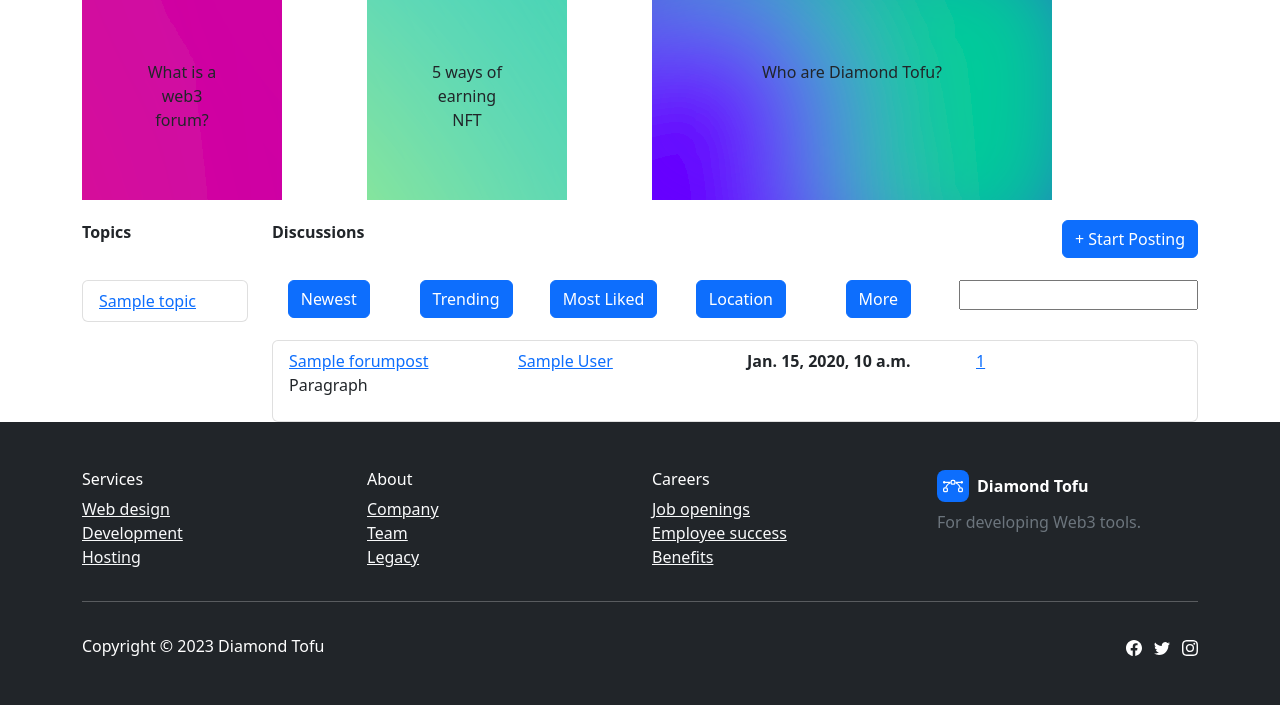
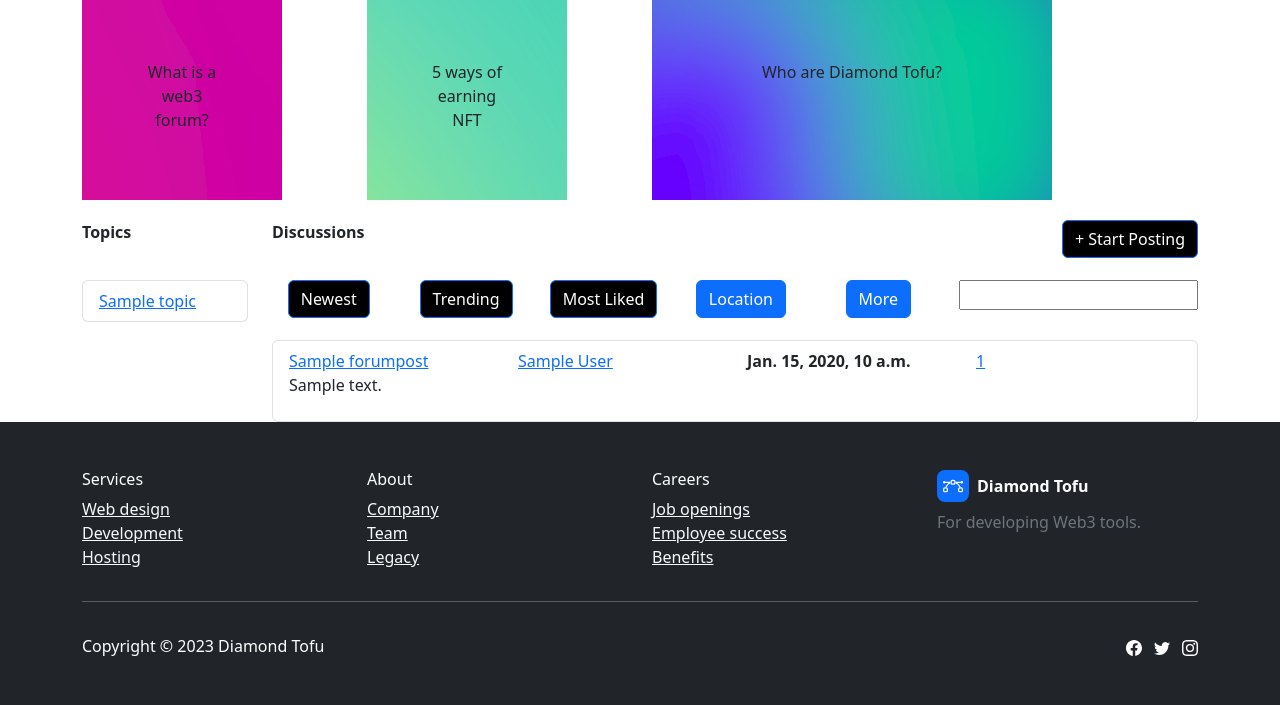
Before and after one commit to thelichenhao/Diamond-and-Tofu, a Django app: page /posts/ in a window 1280 px wide. Shown: the part 74-779 px from the top of the page. Run offline with Django 4.2, Linux system fonts and the light colour scheme; tables that the repository leaves empty hold one stand-in row (values such as "Sample post").

Commit message:
Update post_list.html

```diff
--- a/app/forum_post/templates/forum_post/post_list.html
+++ b/app/forum_post/templates/forum_post/post_list.html
@@ -31,12 +31,12 @@
         <div class="col-md-8 col-xl-10">
             <div class="row" style="height: 60px">
                 <div class="col"><strong>Discussions</strong></div>
-                <div class="col" style="text-align: right;"><button class="btn btn-primary" type="button">+ Start Posting</button></div>
+                <div class="col" style="text-align: right;"><a class="btn btn-primary" href="{% url 'forum_post:post_create' %}" style="background: rgb(0, 0, 0)">+ Start Posting</a></div>
             </div>
             <div class="row" style="height: 60px">
-                <div class="col" style="text-align: center;"><button class="btn btn-primary" type="button">Newest</button></div>
-                <div class="col" style="text-align: center;"><button class="btn btn-primary" type="button">Trending</button></div>
-                <div class="col" style="text-align: center;"><button class="btn btn-primary" type="button">Most Liked</button></div>
+                <div class="col" style="text-align: center;"><a class="btn btn-primary" href="#" style="background: rgb(0, 0, 0)">Newest</a></div>
+                <div class="col" style="text-align: center;"><a class="btn btn-primary" href="#" style="background: rgb(0, 0, 0)">Trending</a></div>
+                <div class="col" style="text-align: center;"><a class="btn btn-primary" href="#" style="background: rgb(0, 0, 0)">Most Liked</a></div>
                 <div class="col" style="text-align: center;"><button class="btn btn-primary" type="button">Location</button></div>
                 <div class="col" style="text-align: center;"><button class="btn btn-primary" type="button">More</button></div>
                 <div class="col" style="text-align: center;"><input type="text"></div>
@@ -49,11 +49,11 @@
                             <div class="row">
                                 <div class="col">
                                     <div class="row">
-                                        <div class="col"><a href="#">{{ post.title }}</a></div>
+                                        <div class="col"><a href="{% url 'forum_post:post_detail' post.id %}">{{ post.title }}</a></div>
                                     </div>
                                     <div class="row">
                                         <div class="col">
-                                            <p>Paragraph</p>
+                                            <p>{{ post.body|truncatewords:10 }}</p>
                                         </div>
                                     </div>
                                 </div>
```
